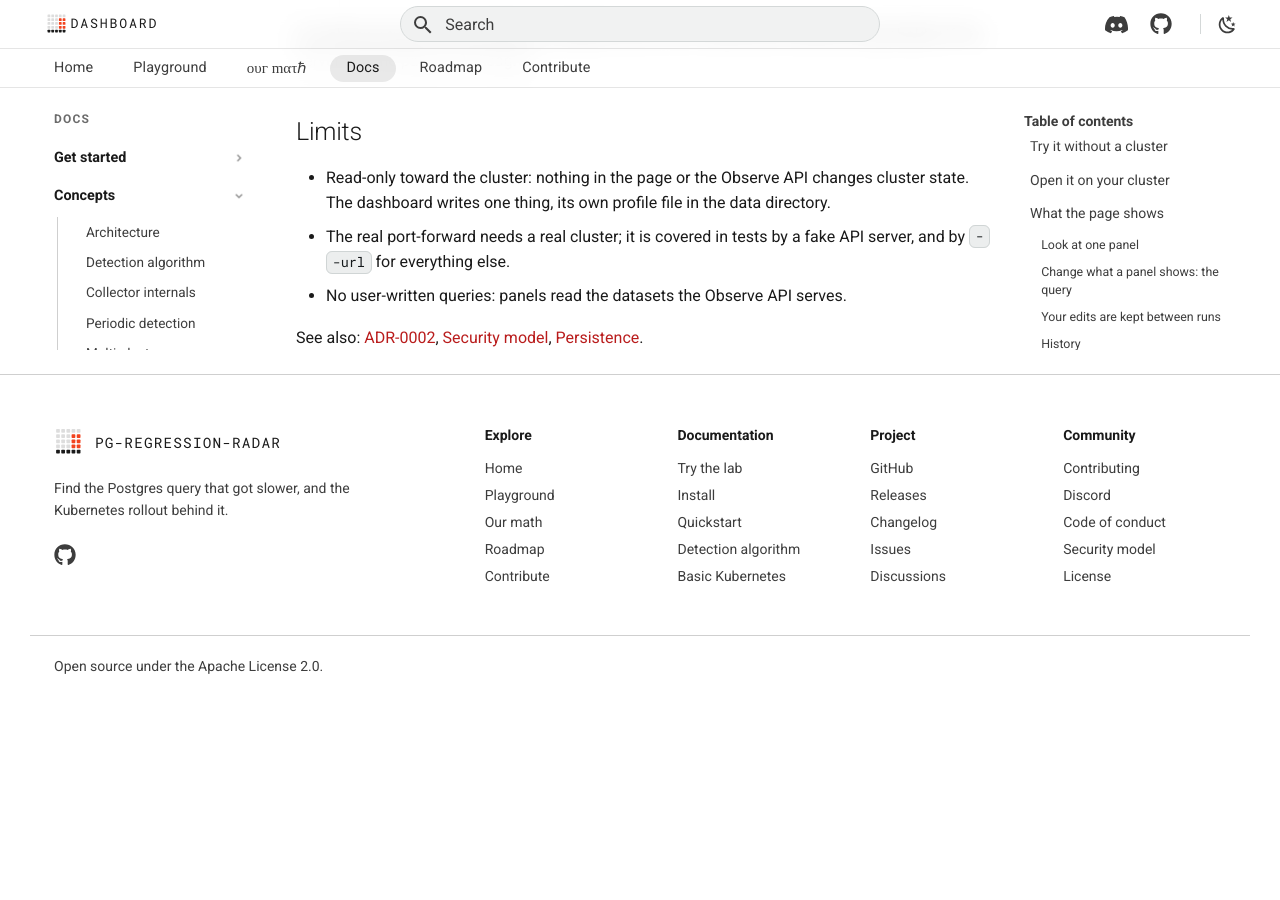
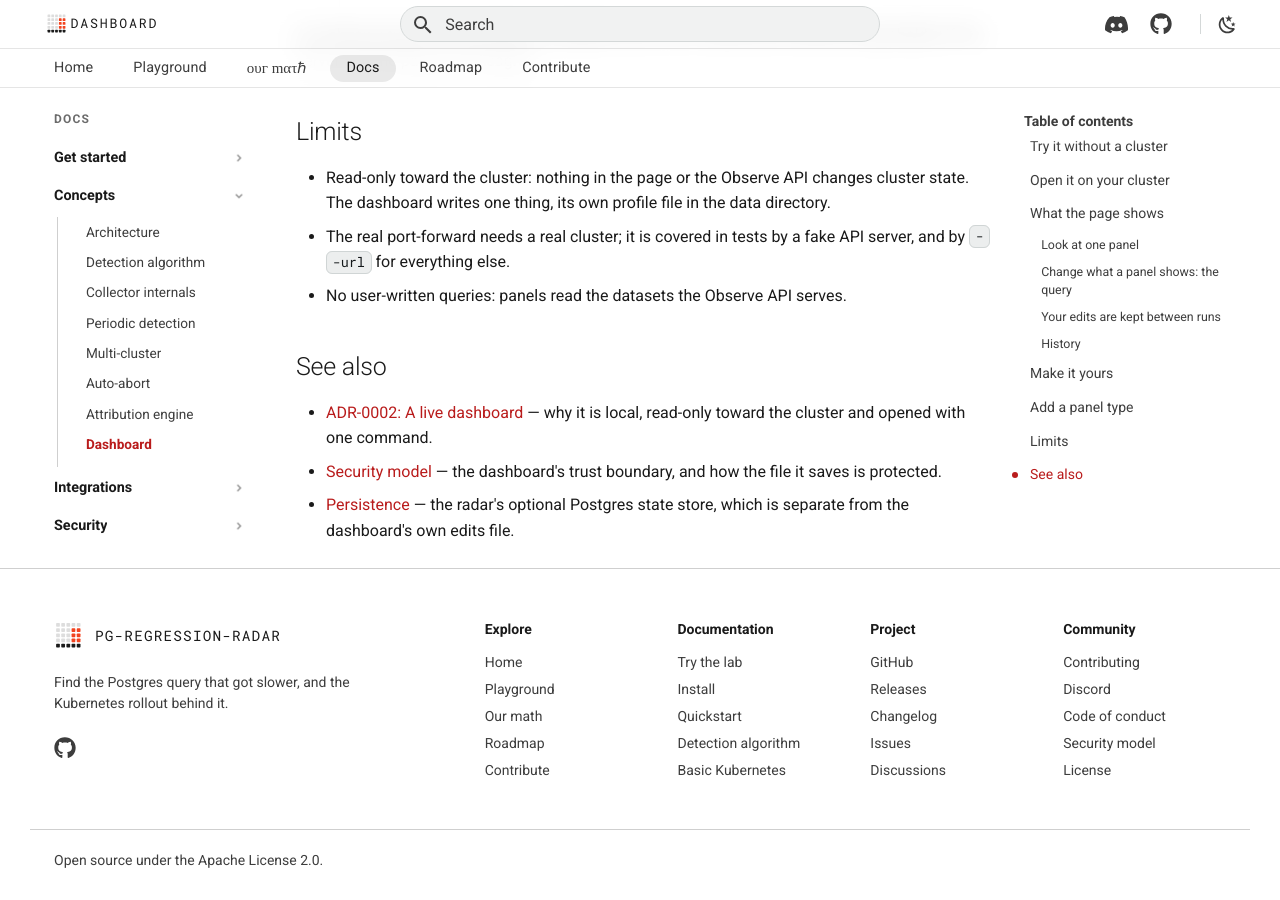
Before and after one commit to joao00001/pg-regression-radar, an MkDocs documentation site: the page built from docs/dashboard.md, in a window 1280 px wide and 900 px high, scrolled down 8291 px. Built offline with MkDocs 1.6.1 and Material for MkDocs 9.7.7, drawn with Linux system fonts in a browser that asks for light colours; some web fonts are replaced; comment, search, counter and statistics services are not loaded; the version menu is left out; before the commit the page ends 8997 px from its top, so only the background shows below that.

Commit message:
docs: use the standard "See also" section on the dashboard page
Co-Authored-By: Claude Sonnet 5.5 <noreply@anthropic.com>
Claude-Session: https://claude.ai/code/session_015w6TiuqVHiZUKWCjzaHQos
Signed-off-by: Joao <joao.detomini@enterprisedb.com>

```diff
--- a/docs/dashboard.md
+++ b/docs/dashboard.md
@@ -181,4 +181,8 @@ An unknown type in a user's file is a validation error, not a crash; the UI show
 - The real port-forward needs a real cluster; it is covered in tests by a fake API server, and by `--url` for everything else.
 - No user-written queries: panels read the datasets the Observe API serves.
 
-See also: [ADR-0002](adr/0002-live-dashboard.md), [Security model](security-model.md), [Persistence](persistence.md).
+## See also
+
+- [ADR-0002: A live dashboard](adr/0002-live-dashboard.md) — why it is local, read-only toward the cluster and opened with one command.
+- [Security model](security-model.md) — the dashboard's trust boundary, and how the file it saves is protected.
+- [Persistence](persistence.md) — the radar's optional Postgres state store, which is separate from the dashboard's own edits file.
```
Also changed, not shown: 1 other file.
